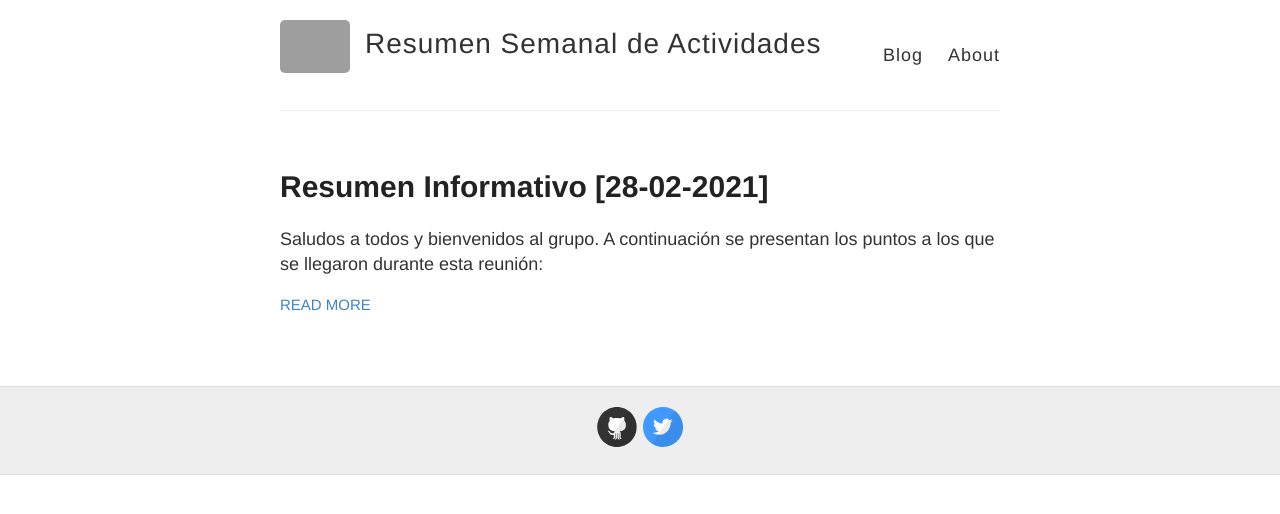
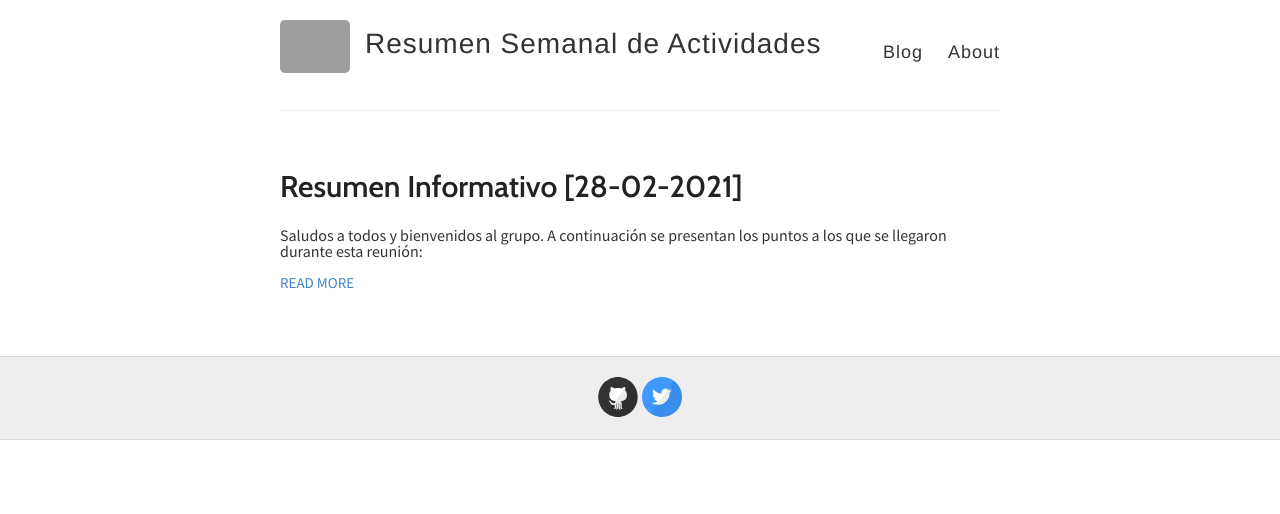
Before and after one commit to ivillajuana/resumenSemanal, a Jekyll site: the page built from index.html, in a window 1280 px wide. Shown: the top 514 px of the page. Built offline with Jekyll 4.4.1, drawn with Linux system fonts in a browser that asks for light colours; grey boxes are pictures that could not be loaded.

Commit message:
Change config file

```diff
--- a/index.html
+++ b/index.html
@@ -1,7 +1,8 @@
 ---
 layout: default
 ---
-
+<link rel="preconnect" href="https://fonts.gstatic.com">
+<link href="https://fonts.googleapis.com/css2?family=Cabin:wght@600&family=Source+Sans+Pro&display=swap" rel="stylesheet">
 <div class="posts">
   {% for post in site.posts %}
     <article class="post">
--- a/style.scss
+++ b/style.scss
@@ -18,8 +18,9 @@
 }
 
 body {
-	background: $white;
-  font: 18px/1.4 $helvetica;
+  background: $white;
+//  font: 18px/1.4 $helvetica;
+  font-family: 'Source Sans Pro', sans-serif;
   color: $darkGray;
 }
 
@@ -31,7 +32,8 @@
 }
 
 h1, h2, h3, h4, h5, h6 {
-  font-family: $helveticaNeue;
+//  font-family: $helveticaNeue;
+  font-family: 'Cabin', sans-serif;
   color: $darkerGray;
   font-weight: bold;
 
```
